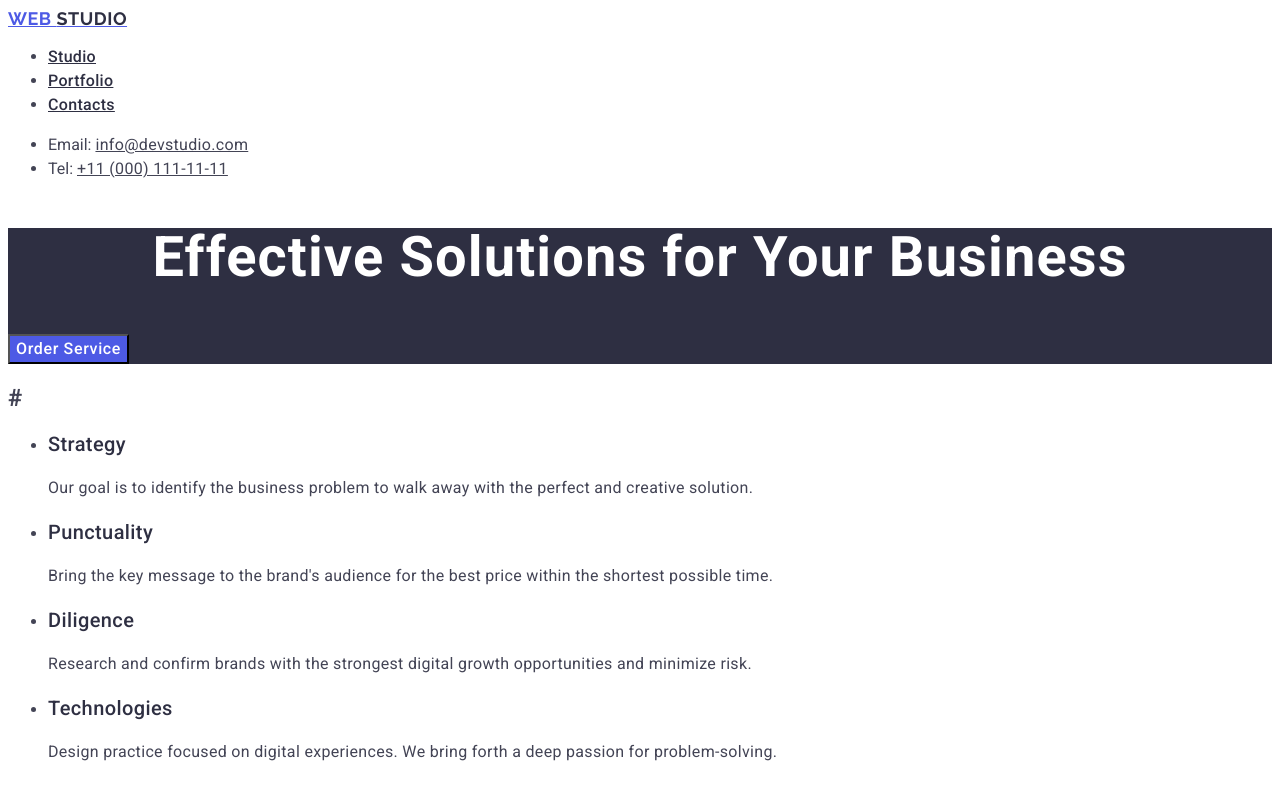
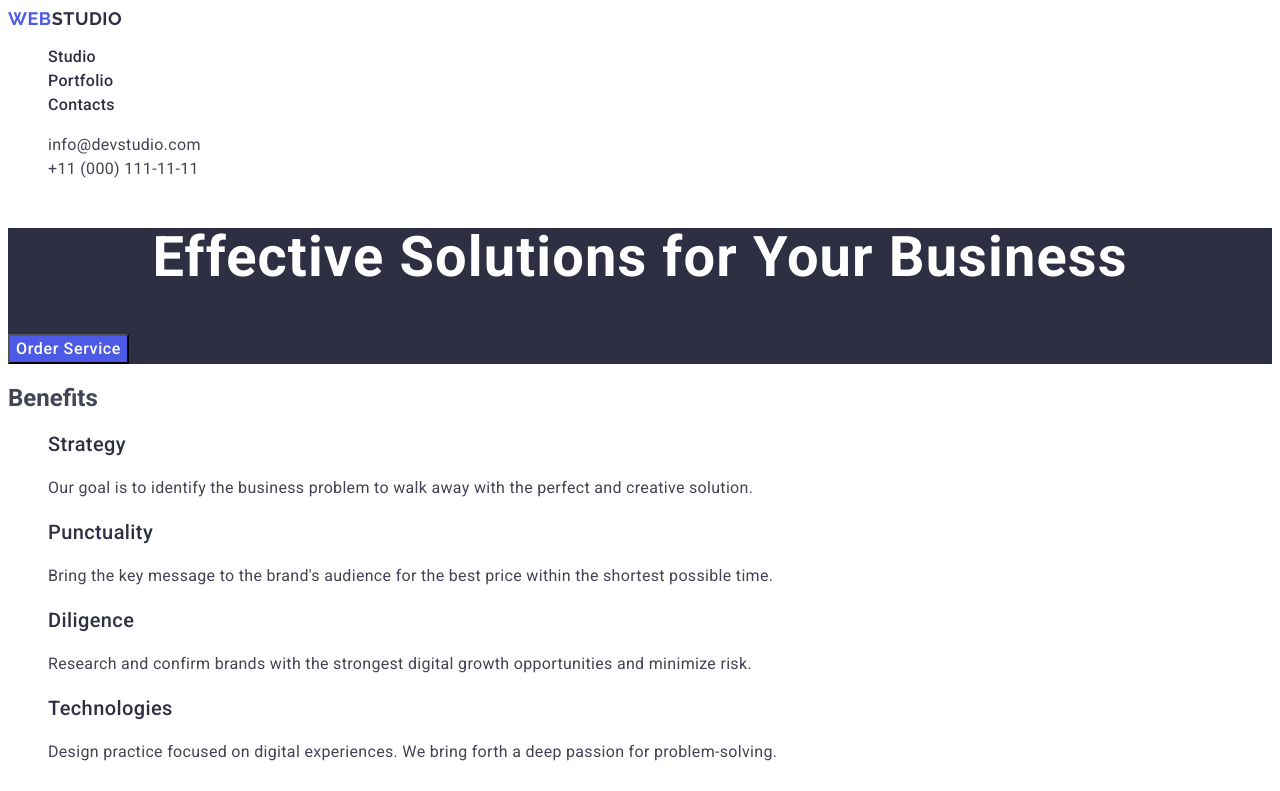
Before and after one commit to Martv1n/goit-markup-hw-02, a plain HTML site: page index.html in a window 1280 px wide. Shown: the top 791 px of the page. Drawn offline with Linux system fonts and the light colour scheme.

Commit message:
WebStudio 2.3

```diff
--- a/css/styles.css
+++ b/css/styles.css
@@ -2,6 +2,14 @@ body {
     font-family: "Roboto", sans-serif;
     color: #434455;
     background-color: #FFFFFF;
+}
+
+a {
+    text-decoration: none;
+}
+
+ul {
+    list-style: none;
 }
 
 .logo {
--- a/index.html
+++ b/index.html
@@ -14,7 +14,7 @@
 
 <header>
     <nav>
-        <a class="logo" href="./index.html">Web <span class="logo1">Studio</span></a>
+        <a class="logo" href="./index.html">Web<span class="logo1">Studio</span></a>
         <ul>
             <li>
                 <a class="navigation" href="./index.html">Studio</a>
@@ -29,8 +29,8 @@
     </nav>
     <address class="adress">
         <ul>
-            <li>Email: <a class="contacts" href="mailto:info@devstudio.com">info@devstudio.com</a></li>
-            <li>Tel: <a class="contacts" href="tel:+110001111111">+11 (000) 111-11-11</a></li>
+            <li><a class="contacts" href="mailto:info@devstudio.com">info@devstudio.com</a></li>
+            <li><a class="contacts" href="tel:+110001111111">+11 (000) 111-11-11</a></li>
         </ul>
     </address>
 </header>
@@ -41,7 +41,7 @@
         <button class="head-btn" type="button">Order Service</button>
     </section>
     <section>
-        <h2>#</h2>
+        <h2>Benefits</h2>
         <ul>
             <li>
                 <h3 class="head-more-info">Strategy</h3>
@@ -124,7 +124,7 @@
     </section>
 </main>
 <footer class="footer-page">
-    <a class="logo" href="./index.html">Web <span class="logo-footer">Studio</span></a>
+    <a class="logo" href="./index.html">Web<span class="logo-footer">Studio</span></a>
     <p class="footer-page-info">Increase the flow of customers and sales for your business with digital marketing & growth solutions.</p>
 </footer>
 </body>
```
